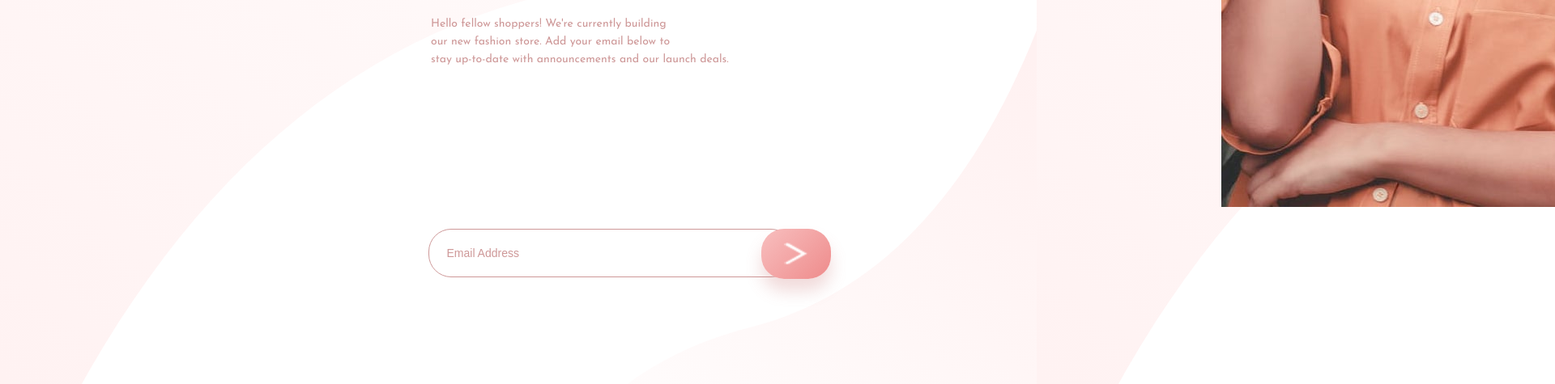
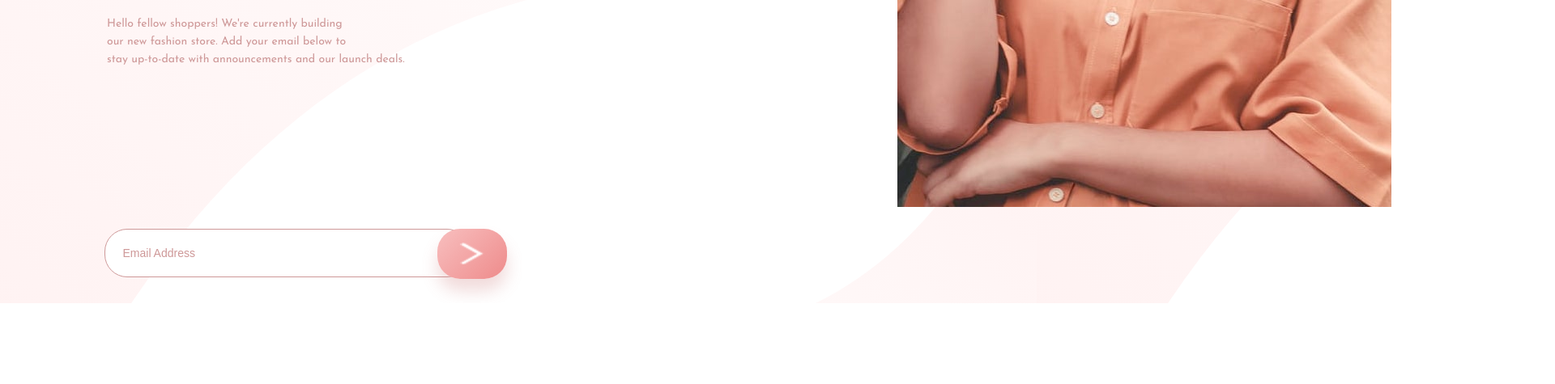
Before and after one commit to MeriMorrison/Coming-soon-page, a plain HTML site: page index.html in a window 1280 px wide. Shown: the part 544-1019 px from the top of the page at 81% size, 1920 px wide, since content can reach past the window. After the commit the page ends 919 px from the top, so only its background shows below. Drawn offline with Linux system fonts and the light colour scheme.

Commit message:
change margin

```diff
--- a/style.css
+++ b/style.css
@@ -78,7 +78,7 @@ p {
      .conteiner{
         display: flex;
         flex-direction: column;
-        margin: 100px 500px;
+        margin: 100px  500px 0px 100px ;
 
      }
     .desktopimg{
```
